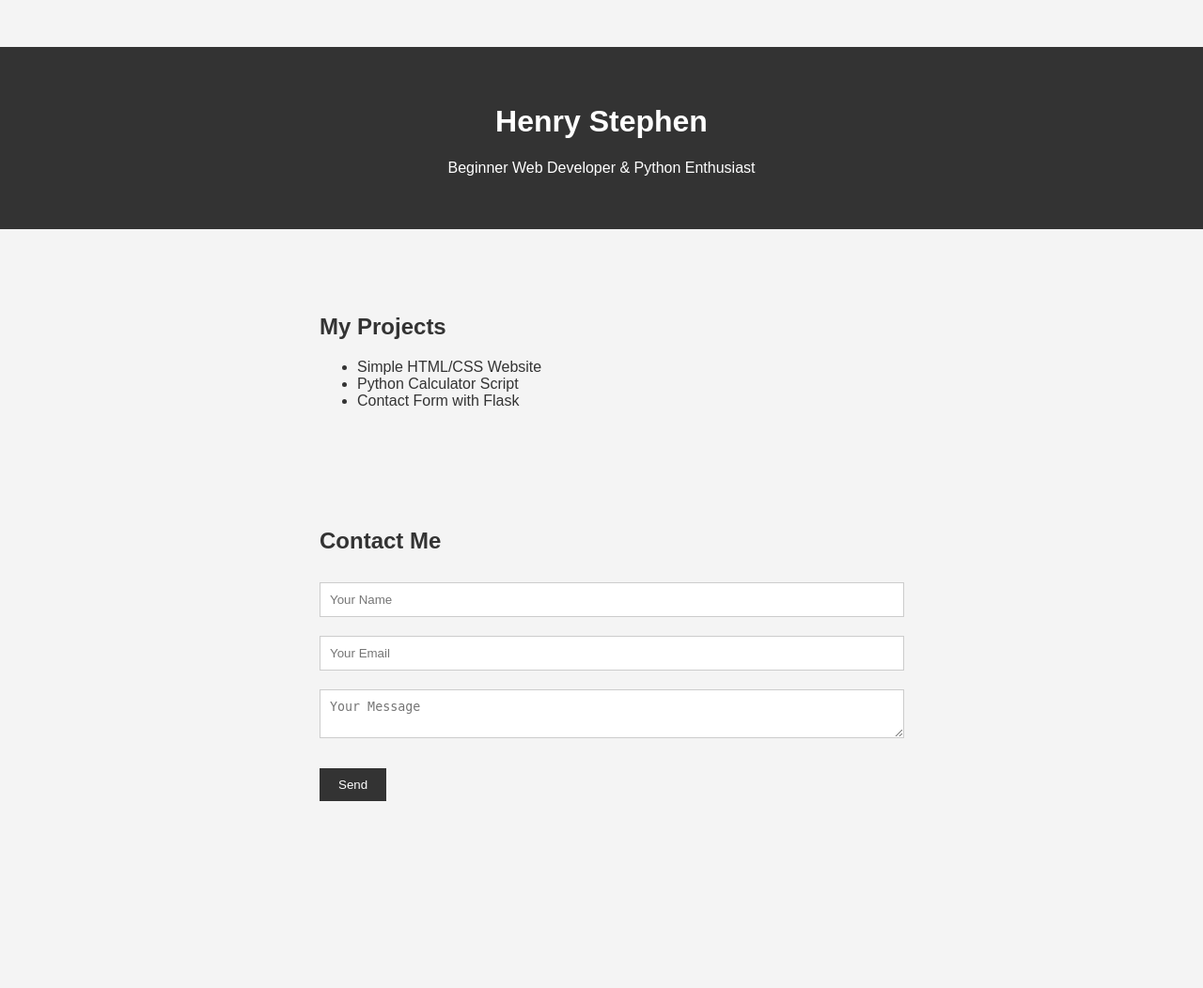
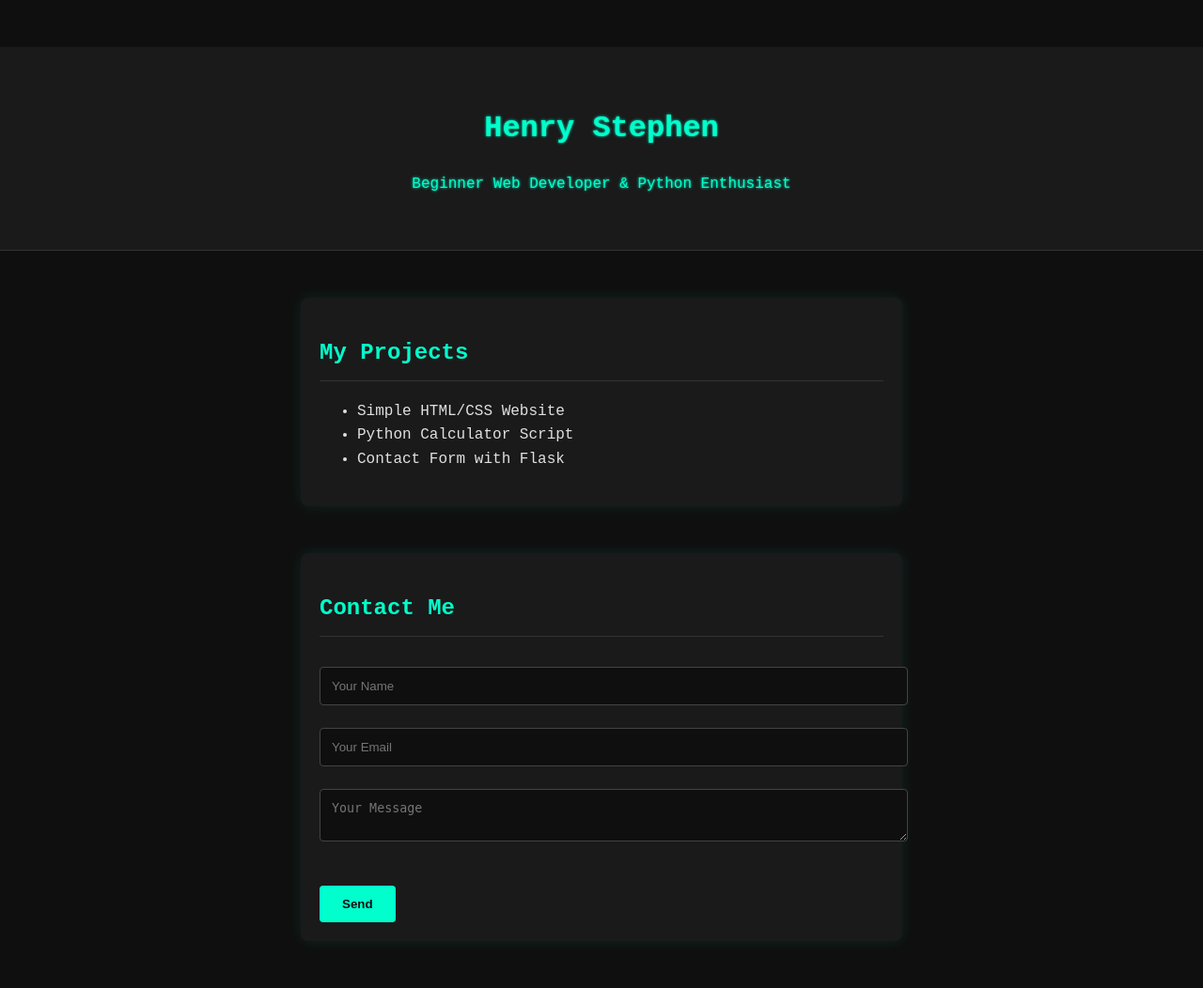
Before and after one commit to HenrysXAI/portfolio-site, a Flask app: page / in a window 1280 px wide. Shown: the whole page at 94% size. Before the commit the page ends 853 px from the top, so only its background shows below. Run offline with Flask 3, Linux system fonts and the light colour scheme; some libraries are stand-ins or nearby versions.

Commit message:
Add files via upload

```diff
--- a/static/style.css
+++ b/static/style.css
@@ -1,40 +1,75 @@
 body {
-  font-family: Arial, sans-serif;
+  font-family: 'Courier New', Courier, monospace;
   margin: 0;
   padding: 0;
-  background-color: #f4f4f4;
-  color: #333;
+  background-color: #0f0f0f;
+  color: #e0e0e0;
+  line-height: 1.6;
 }
 
 header {
-  background-color: #333;
-  color: white;
+  background-color: #1a1a1a;
+  color: #00ffcc;
   padding: 40px 20px;
   text-align: center;
+  border-bottom: 1px solid #333;
+  text-shadow: 0 0 3px #00ffcc;
 }
 
 section {
   max-width: 700px;
-  margin: auto;
+  margin: 50px auto;
   padding: 20px;
+  background-color: #1a1a1a;
+  border-radius: 8px;
+  box-shadow: 0 0 15px rgba(0, 255, 204, 0.1);
 }
 
-form input, form textarea {
+h2 {
+  border-bottom: 1px solid #333;
+  padding-bottom: 10px;
+  color: #00ffcc;
+}
+
+form input,
+form textarea {
   width: 100%;
-  padding: 10px;
-  margin: 10px 0;
-  border: 1px solid #ccc;
+  padding: 12px;
+  margin: 12px 0;
+  background-color: #0f0f0f;
+  border: 1px solid #444;
+  color: #fff;
+  border-radius: 4px;
+}
+
+form input:focus,
+form textarea:focus {
+  outline: none;
+  border-color: #00ffcc;
+  box-shadow: 0 0 5px #00ffcc;
 }
 
 form button {
-  background-color: #333;
-  color: white;
+  background-color: #00ffcc;
+  color: #0f0f0f;
   border: none;
-  padding: 10px 20px;
+  padding: 12px 24px;
+  font-weight: bold;
   cursor: pointer;
+  transition: background-color 0.3s ease;
+  border-radius: 4px;
+}
+
+form button:hover {
+  background-color: #00e6b3;
 }
 
 .success {
-  color: green;
+  color: #00ff99;
   font-weight: bold;
 }
+
+.error {
+  color: #ff4d4d;
+  font-weight: bold;
+}
```
